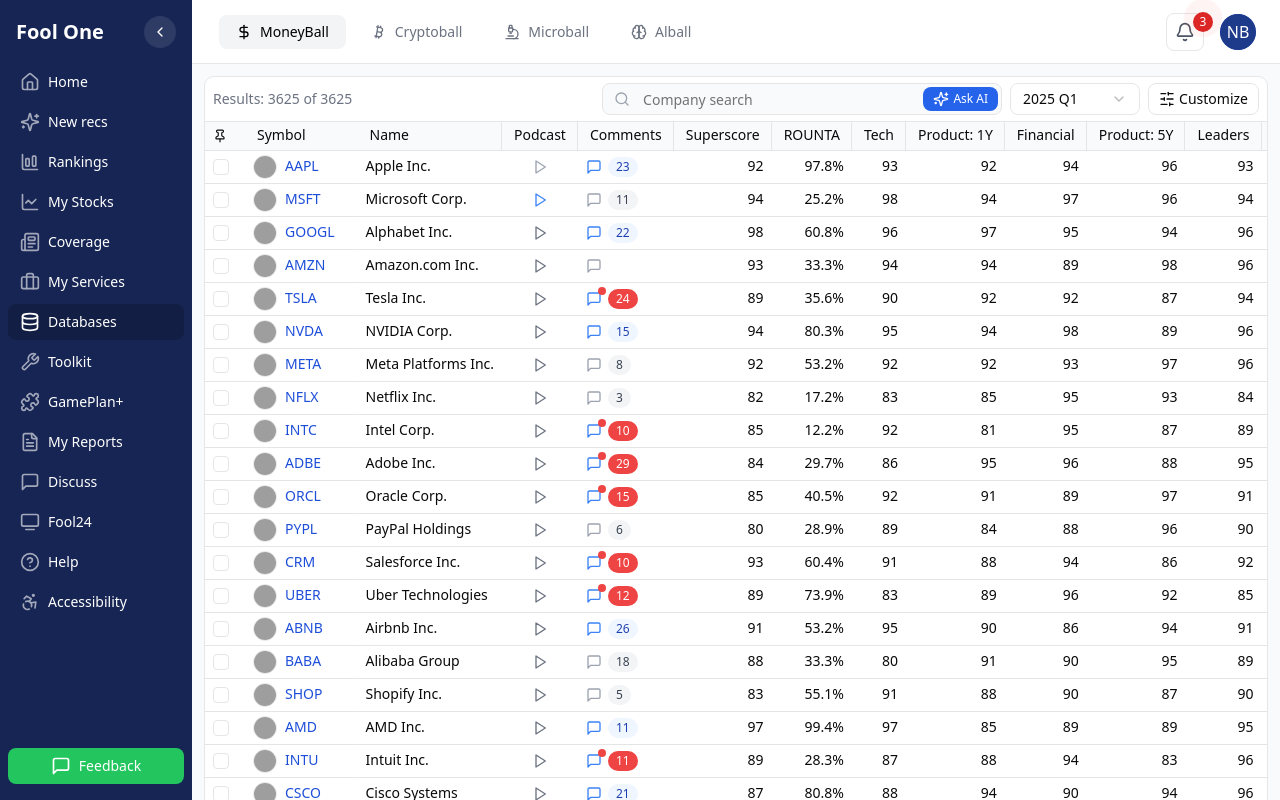
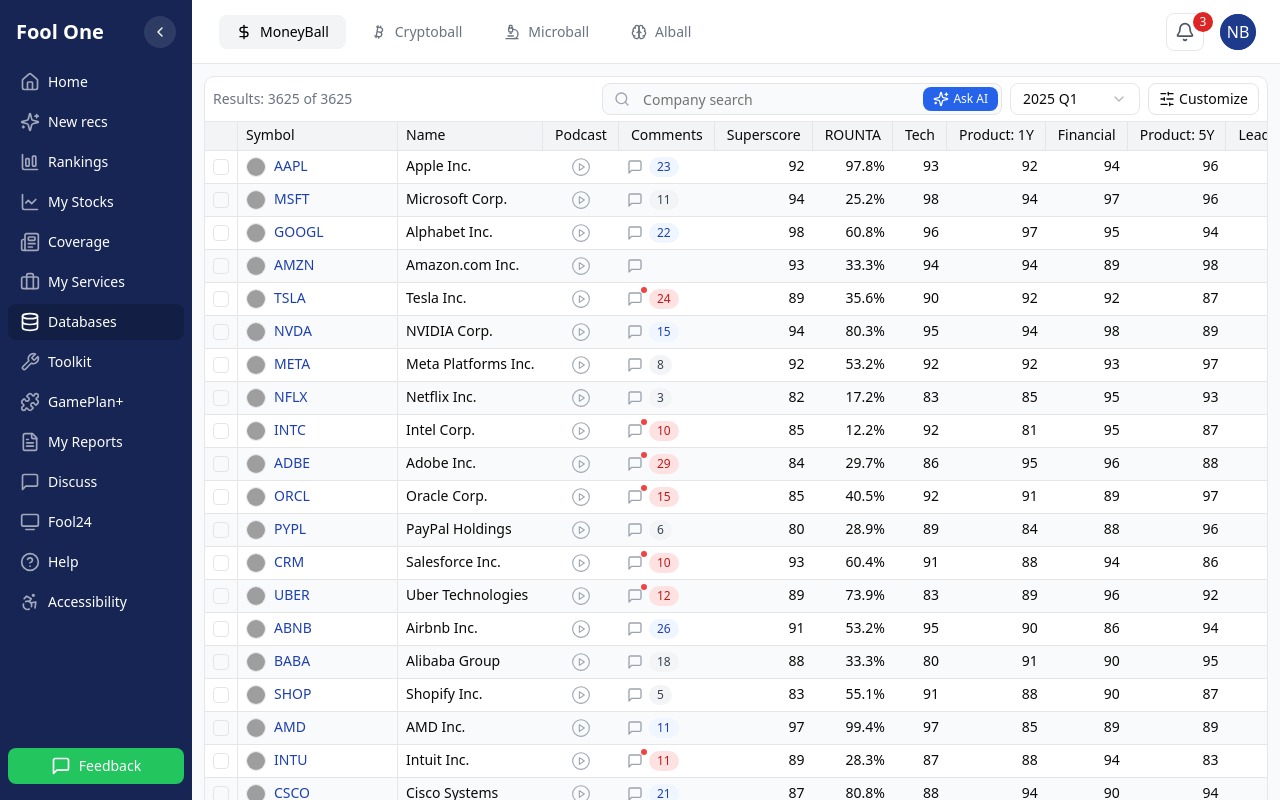
Before and after one commit to NicoBaldowine/tmf-proto, a Next.js app: page /databases/moneyball in a window 1280 px wide. Built offline with nearby package versions, Linux system fonts and the light colour scheme; grey boxes are pictures that could not be loaded.

Commit message:
feat(table): sticky columns, zebra striping, and column width improvements for MoneyballTable. UI/UX polish across table and related components.

```diff
--- a/src/components/database/comments.tsx
+++ b/src/components/database/comments.tsx
@@ -11,12 +11,12 @@ interface CommentsProps {
 
 export function Comments({ count, hasNew = false, hasReplies = false }: CommentsProps) {
   // Determinar el color del icono
-  const iconColor = (hasNew || hasReplies) ? "text-blue-500" : "text-gray-400";
+  const iconColor = (hasNew || hasReplies) ? "text-gray-400" : "text-gray-400";
 
   // Determinar el color del badge
   let badgeColor = "bg-gray-100 text-gray-700";
   if (hasReplies) {
-    badgeColor = "bg-red-500 text-white";
+    badgeColor = "bg-red-100 text-red-700"; // Rojo muy claro con texto rojo oscuro
   } else if (hasNew) {
     badgeColor = "bg-blue-50 text-blue-800"; // Azul claro con texto azul oscuro
   }
@@ -28,7 +28,7 @@ export function Comments({ count, hasNew = false, hasReplies = false }: Comments
 
         {/* Indicador de respuesta (punto rojo) */}
         {hasReplies && (
-          <span className="absolute -top-1 -right-1 h-2 w-2 bg-red-500 rounded-full" />
+          <span className="absolute -top-1 -right-1 h-1.5 w-1.5 bg-red-500 rounded-full" />
         )}
       </div>
 
--- a/src/components/database/moneyball-table.tsx
+++ b/src/components/database/moneyball-table.tsx
@@ -11,7 +11,6 @@ import {
   TableRow,
 } from "@/components/ui/table";
 import { Button } from "@/components/ui/button";
-import { Checkbox } from "@/components/ui/checkbox";
 import {
   Select,
   SelectContent,
@@ -19,15 +18,16 @@ import {
   SelectTrigger,
   SelectValue,
 } from "@/components/ui/select";
-import { Pin, Plus, Check, SlidersHorizontal } from "lucide-react";
+import { Plus, Check, SlidersHorizontal } from "lucide-react";
 import { moneyballStocksMock } from "./mocks/moneyball";
 import { Comments } from "./comments";
 import { CustomTooltip } from "@/components/ui/custom-tooltip";
 import { MoneyballSearchBar } from "./moneyball-searchbar";
 import { Podcast } from "./podcast";
-import { TickerAvatar } from "@/components/ui/ticker-avatar";
 import { CustomizePanel } from "./customize-panel";
 import { cn } from "@/lib/utils";
+import { Checkbox } from "@/components/ui/checkbox";
+import { TickerAvatar } from "@/components/ui/ticker-avatar";
 
 export function MoneyballTable() {
   const [isCustomizePanelOpen, setIsCustomizePanelOpen] = useState(false);
@@ -85,145 +85,162 @@ export function MoneyballTable() {
         <div className="flex-grow overflow-x-auto overflow-y-auto bg-white">
           <Table className="compact-table min-w-[1600px] border-collapse [&_th]:py-2.5 [&_td]:py-2.5 [&_th]:px-4 [&_td]:px-4 relative">
             <TableCaption></TableCaption>
-            <TableHeader className="bg-gray-50 sticky top-0 z-10 h-7">
+            <TableHeader className="bg-gray-100 sticky top-0 z-10 h-7">
               <TableRow className="border-b h-7">
-                <TableHead className="w-10 cursor-help group relative h-7 sticky left-0 bg-gray-50 z-20 p-0">
-                  <Pin className="h-3.5 w-3.5" />
+                <TableHead
+                  className="sticky left-0 z-30 bg-gray-100 border-r border-gray-200"
+                  style={{ minWidth: "30px", width: "30px" }}
+                >
+                  {/* Puedes poner un checkbox para seleccionar todos, o dejar vacío */}
                 </TableHead>
-                <TableHead className="min-w-[120px] group relative text-left sticky left-10 bg-gray-50 z-20 border-r border-gray-200 p-0">
-                  <span className="group-hover:bg-gray-200 p-1 rounded transition-colors">Symbol</span>
+                <TableHead
+                  className="sticky left-[30px] z-20 bg-gray-100 border-r border-gray-200"
+                  style={{ minWidth: "160px", width: "160px" }}
+                >
+                  Symbol
                 </TableHead>
-                <TableHead className="w-[200px] cursor-help group relative bg-gray-50">
-                  <span className="group-hover:bg-gray-200 p-1 rounded transition-colors">Name</span>
-                  <div className="border-r h-full absolute right-0 top-0"></div>
+                <TableHead
+                  className="min-w-[144px] text-left border-r border-gray-200 bg-gray-100"
+                  style={{ width: "144px" }}
+                >
+                  Name
                 </TableHead>
-                <TableHead className="w-[60px] text-center cursor-help group relative bg-gray-50">
+                <TableHead className="w-[60px] text-center cursor-help group relative">
                   <CustomTooltip variant="info" content={<div className="text-xs p-1"><p>Curated episodes offering expert analysis per stock.</p></div>}>
                     <span className="group-hover:bg-gray-200 p-1 rounded transition-colors cursor-pointer">Podcast</span>
                   </CustomTooltip>
                   <div className="border-r h-full absolute right-0 top-0"></div>
                 </TableHead>
-                <TableHead className="w-[90px] text-left group relative bg-gray-50">
+                <TableHead className="w-[90px] text-left group relative">
                   <CustomTooltip variant="discovery" autoShow={true} showDelay={1000} content={<div className="text-xs p-1">Click on comment icons to see what <br />other investors are saying about these stocks.</div>}>
                     <span className="group-hover:bg-gray-200 p-1 rounded transition-colors cursor-pointer">Comments</span>
                   </CustomTooltip>
                   <div className="border-r h-full absolute right-0 top-0"></div>
                 </TableHead>
-                <TableHead className="text-center group relative bg-gray-50">
+                <TableHead className="text-center group relative">
                   <CustomTooltip variant="info" content={<div className="text-xs p-1"><p>Combines financials, tech, product, leadership, and valuation into a single strength score.</p><p className="mt-1 text-gray-400">Updated on 03/31/2025</p></div>}>
                     <span className="group-hover:bg-gray-200 p-1 rounded transition-colors cursor-pointer">Superscore</span>
                   </CustomTooltip>
                   <div className="border-r h-full absolute right-0 top-0"></div>
                 </TableHead>
-                <TableHead className="text-center group relative bg-gray-50">
+                <TableHead className="text-center group relative">
                   <CustomTooltip variant="info" content={<div className="text-xs p-1"><p>Measures how well a company uses physical assets to generate cash, excluding debt.</p><p className="mt-1 text-gray-400">Updated on 03/31/2025</p></div>}>
                     <span className="group-hover:bg-gray-200 p-1 rounded transition-colors cursor-pointer">ROUNTA</span>
                   </CustomTooltip>
                   <div className="border-r h-full absolute right-0 top-0"></div>
                 </TableHead>
-                <TableHead className="text-center group relative bg-gray-50">
+                <TableHead className="text-center group relative">
                   <CustomTooltip variant="info" content={<div className="text-xs p-1"><p>Evaluates core tech, AI, and innovation strength within the industry.</p><p className="mt-1 text-gray-400">Updated on 03/31/2025</p></div>}>
                     <span className="group-hover:bg-gray-200 p-1 rounded transition-colors cursor-pointer">Tech</span>
                   </CustomTooltip>
                   <div className="border-r h-full absolute right-0 top-0"></div>
                 </TableHead>
-                <TableHead className="text-center group relative bg-gray-50">
+                <TableHead className="text-center group relative">
                   <CustomTooltip variant="info" content={<div className="text-xs p-1"><p>Analyzes product launches, partnerships, and sentiment over the past year.</p><p className="mt-1 text-gray-400">Updated on 03/31/2025</p></div>}>
                     <span className="group-hover:bg-gray-200 p-1 rounded transition-colors cursor-pointer">Product: 1Y</span>
                   </CustomTooltip>
                   <div className="border-r h-full absolute right-0 top-0"></div>
                 </TableHead>
-                <TableHead className="text-center group relative bg-gray-50">
+                <TableHead className="text-center group relative">
                   <CustomTooltip variant="info" content={<div className="text-xs p-1"><p>Financial strength and stability metrics.</p><p className="mt-1 text-gray-400">Updated on 03/31/2025</p></div>}>
                     <span className="group-hover:bg-gray-200 p-1 rounded transition-colors cursor-pointer">Financial</span>
                   </CustomTooltip>
                   <div className="border-r h-full absolute right-0 top-0"></div>
                 </TableHead>
-                <TableHead className="text-center group relative bg-gray-50">
+                <TableHead className="text-center group relative">
                   <CustomTooltip variant="info" content={<div className="text-xs p-1"><p>Evaluates long-term product strength based on quality, innovation, and competitiveness.</p><p className="mt-1 text-gray-400">Updated on 03/31/2025</p></div>}>
                     <span className="group-hover:bg-gray-200 p-1 rounded transition-colors cursor-pointer">Product: 5Y</span>
                   </CustomTooltip>
                   <div className="border-r h-full absolute right-0 top-0"></div>
                 </TableHead>
-                <TableHead className="text-center group relative bg-gray-50">
+                <TableHead className="text-center group relative">
                   <CustomTooltip variant="info" content={<div className="text-xs p-1"><p>Measures leadership through performance, returns, and decision-making.</p><p className="mt-1 text-gray-400">Updated on 03/31/2025</p></div>}>
                     <span className="group-hover:bg-gray-200 p-1 rounded transition-colors cursor-pointer">Leaders</span>
                   </CustomTooltip>
                   <div className="border-r h-full absolute right-0 top-0"></div>
                 </TableHead>
-                <TableHead className="text-center group relative bg-gray-50">
+                <TableHead className="text-center group relative">
                   <CustomTooltip variant="info" content={<div className="text-xs p-1"><p>Analyzes recent price trends to reflect market momentum.</p><p className="mt-1 text-gray-400">Updated on 03/31/2025</p></div>}>
                     <span className="group-hover:bg-gray-200 p-1 rounded transition-colors cursor-pointer">Surge</span>
                   </CustomTooltip>
                   <div className="border-r h-full absolute right-0 top-0"></div>
                 </TableHead>
-                <TableHead className="text-center group relative bg-gray-50">
+                <TableHead className="text-center group relative">
                   <CustomTooltip variant="info" content={<div className="text-xs p-1"><p>Assesses growth at a fair price—higher means better value.</p><p className="mt-1 text-gray-400">Updated on 03/31/2025</p></div>}>
                     <span className="group-hover:bg-gray-200 p-1 rounded transition-colors cursor-pointer">GARP</span>
                   </CustomTooltip>
                   <div className="border-r h-full absolute right-0 top-0"></div>
                 </TableHead>
-                <TableHead className="text-center group relative bg-gray-50">
+                <TableHead className="text-center group relative">
                   <CustomTooltip variant="info" content={<div className="text-xs p-1"><p>Rates AI quality, impact, and infrastructure strength.</p><p className="mt-1 text-gray-400">Updated on 03/31/2025</p></div>}>
                     <span className="group-hover:bg-gray-200 p-1 rounded transition-colors cursor-pointer">AI</span>
                   </CustomTooltip>
                   <div className="border-r h-full absolute right-0 top-0"></div>
                 </TableHead>
-                <TableHead className="text-center cursor-help group relative bg-gray-50">
+                <TableHead className="text-center cursor-help group relative">
                   <span className="group-hover:bg-gray-200 p-1 rounded transition-colors cursor-pointer">Price</span>
                   <div className="border-r h-full absolute right-0 top-0"></div>
                 </TableHead>
-                <TableHead className="text-center cursor-help group relative bg-gray-50">
+                <TableHead className="text-center cursor-help group relative">
                   <span className="group-hover:bg-gray-200 p-1 rounded transition-colors cursor-pointer">PayScore</span>
                   <div className="border-r h-full absolute right-0 top-0"></div>
                 </TableHead>
-                <TableHead className="text-center cursor-help group relative bg-gray-50">
+                <TableHead className="text-center cursor-help group relative">
                   <span className="group-hover:bg-gray-200 p-1 rounded transition-colors cursor-pointer">Industry</span>
                   <div className="border-r h-full absolute right-0 top-0"></div>
                 </TableHead>
-                <TableHead className="text-center cursor-help group relative bg-gray-50">
+                <TableHead className="text-center cursor-help group relative">
                   <span className="group-hover:bg-gray-200 p-1 rounded transition-colors cursor-pointer">Market Cap</span>
                   <div className="border-r h-full absolute right-0 top-0"></div>
                 </TableHead>
-                <TableHead className="text-center cursor-help group relative bg-gray-50">
+                <TableHead className="text-center cursor-help group relative">
                   <span className="group-hover:bg-gray-200 p-1 rounded transition-colors cursor-pointer">Quant: 5Y</span>
                   <div className="border-r h-full absolute right-0 top-0"></div>
                 </TableHead>
-                <TableHead className="text-center cursor-help group relative bg-gray-50">
+                <TableHead className="text-center cursor-help group relative">
                   <span className="group-hover:bg-gray-200 p-1 rounded transition-colors cursor-pointer">Investing Type</span>
                   <div className="border-r h-full absolute right-0 top-0"></div>
                 </TableHead>
-                <TableHead className="text-center cursor-help group relative bg-gray-50">
+                <TableHead className="text-center cursor-help group relative">
                   <span className="group-hover:bg-gray-200 p-1 rounded transition-colors cursor-pointer">Div. Yield</span>
                   <div className="border-r h-full absolute right-0 top-0"></div>
                 </TableHead>
-                <TableHead className="text-center cursor-help group relative bg-gray-50">
+                <TableHead className="text-center cursor-help group relative">
                   <span className="group-hover:bg-gray-200 p-1 rounded transition-colors cursor-pointer">GAPTA</span>
                   <div className="border-r h-full absolute right-0 top-0"></div>
                 </TableHead>
-                <TableHead className="text-center group relative bg-gray-50">
+                <TableHead className="text-center group relative">
                   <span className="group-hover:bg-gray-200 p-1 rounded transition-colors cursor-pointer">Follow</span>
                 </TableHead>
               </TableRow>
             </TableHeader>
             <TableBody>
-              {moneyballStocksMock.map((stock) => (
-                <TableRow key={stock.id}>
-                  <TableCell className="w-10 text-center sticky left-0 bg-white z-20 p-0">
+              {moneyballStocksMock.map((stock, idx) => (
+                <TableRow key={stock.id} className={idx % 2 === 1 ? "bg-gray-50" : "bg-white"}>
+                  <TableCell
+                    className="sticky left-0 z-30 bg-inherit border-r border-gray-200"
+                    style={{ minWidth: "30px", width: "30px" }}
+                  >
                     <Checkbox />
                   </TableCell>
-                  <TableCell className="min-w-[120px] font-medium sticky left-10 bg-white z-20 border-r border-gray-200 p-0">
+                  <TableCell
+                    className="sticky left-[30px] z-20 bg-inherit border-r border-gray-200"
+                    style={{ minWidth: "160px", width: "160px" }}
+                  >
                     <div className="flex items-center gap-2">
                       <TickerAvatar symbol={stock.symbol} logoUrl={stock.logoUrl} size="s" />
-                      <span className="text-blue-700 cursor-pointer hover:text-blue-800 transition-colors">
+                      <span className="text-blue-800 font-medium cursor-pointer hover:text-blue-900 transition-colors select-text">
                         {stock.symbol}
                       </span>
                     </div>
                   </TableCell>
-                  <TableCell className="w-[200px] text-left bg-white">
+                  <TableCell
+                    className="min-w-[144px] text-left"
+                    style={{ width: "144px" }}
+                  >
                     {stock.name}
                   </TableCell>
-                  <TableCell className="w-[60px] text-center bg-white">
+                  <TableCell className="w-[60px] text-center">
                     <div className="flex justify-center">
                       {stock.id === "1" ? (
                         <Podcast listened />
@@ -234,7 +251,7 @@ export function MoneyballTable() {
                       )}
                     </div>
                   </TableCell>
-                  <TableCell className="w-[90px] text-left bg-white">
+                  <TableCell className="w-[90px] text-left">
                     <div className="flex justify-start">
                       <CustomTooltip
                         variant="info"
@@ -256,17 +273,17 @@ export function MoneyballTable() {
                       </CustomTooltip>
                     </div>
                   </TableCell>
-                  <TableCell className="text-right bg-white">{stock.superscore}</TableCell>
-                  <TableCell className="text-right bg-white">{formatPercent(stock.ROUNTA)}</TableCell>
-                  <TableCell className="text-right bg-white">{stock.tech}</TableCell>
-                  <TableCell className="text-right bg-white">{stock.product1Y}</TableCell>
-                  <TableCell className="text-right bg-white">{stock.financial}</TableCell>
-                  <TableCell className="text-right bg-white">{stock.product5Y}</TableCell>
-                  <TableCell className="text-right bg-white">{stock.leaders}</TableCell>
-                  <TableCell className="text-right bg-white">{stock.surge}</TableCell>
-                  <TableCell className="text-right bg-white">{stock.garp}</TableCell>
-                  <TableCell className="text-right bg-white">{stock.ai}</TableCell>
-                  <TableCell className="text-right bg-white">
+                  <TableCell className="text-right">{stock.superscore}</TableCell>
+                  <TableCell className="text-right">{formatPercent(stock.ROUNTA)}</TableCell>
+                  <TableCell className="text-right">{stock.tech}</TableCell>
+                  <TableCell className="text-right">{stock.product1Y}</TableCell>
+                  <TableCell className="text-right">{stock.financial}</TableCell>
+                  <TableCell className="text-right">{stock.product5Y}</TableCell>
+                  <TableCell className="text-right">{stock.leaders}</TableCell>
+                  <TableCell className="text-right">{stock.surge}</TableCell>
+                  <TableCell className="text-right">{stock.garp}</TableCell>
+                  <TableCell className="text-right">{stock.ai}</TableCell>
+                  <TableCell className="text-right">
                     {(() => {
                       const priceValFromStock = stock.price;
 
@@ -284,16 +301,16 @@ export function MoneyballTable() {
                       return 'N/A';
                     })()}
                   </TableCell>
-                  <TableCell className="text-right bg-white">
+                  <TableCell className="text-right">
                     {typeof stock.payScore === 'string' ? stock.payScore : `${stock.payScore}%`}
                   </TableCell>
-                  <TableCell className="text-left bg-white">{stock.industry}</TableCell>
-                  <TableCell className="text-right bg-white">{stock.marketCap}</TableCell>
-                  <TableCell className="text-right bg-white">{stock.quant5Y}</TableCell>
-                  <TableCell className="text-left bg-white">{stock.investingType}</TableCell>
-                  <TableCell className="text-right bg-white">{stock.divYield}%</TableCell>
-                  <TableCell className="text-right bg-white">{stock.gapta}%</TableCell>
-                  <TableCell className="text-center bg-white">
+                  <TableCell className="text-left">{stock.industry}</TableCell>
+                  <TableCell className="text-right">{stock.marketCap}</TableCell>
+                  <TableCell className="text-right">{stock.quant5Y}</TableCell>
+                  <TableCell className="text-left">{stock.investingType}</TableCell>
+                  <TableCell className="text-right">{stock.divYield}%</TableCell>
+                  <TableCell className="text-right">{stock.gapta}%</TableCell>
+                  <TableCell className="text-center">
                     <Button
                       variant="ghost"
                       size="icon"
--- a/src/components/database/podcast.tsx
+++ b/src/components/database/podcast.tsx
@@ -1,6 +1,6 @@
 "use client";
 
-import { Play } from "lucide-react";
+import { CirclePlay } from "lucide-react";
 import React from "react";
 
 interface PodcastProps {
@@ -10,11 +10,11 @@ interface PodcastProps {
 
 export function Podcast({ listened = false, isNew = false }: PodcastProps) {
   // Determine icon color based on props
-  const iconColor = listened ? "text-gray-400" : isNew ? "text-blue-500" : "text-gray-500";
+  const iconColor = "text-gray-400";
 
   return (
     <div className="flex items-center group cursor-pointer transition-opacity hover:opacity-80 relative">
-      <Play className={`h-4 w-4 ${iconColor} group-hover:scale-110 transition-transform`} />
+      <CirclePlay className={`w-5 h-5 ${iconColor}`} strokeWidth={1.3} />
     </div>
   );
 }
--- a/src/components/ui/ticker-avatar.tsx
+++ b/src/components/ui/ticker-avatar.tsx
@@ -10,7 +10,7 @@ interface TickerAvatarProps {
 }
 
 const sizeClasses = {
-  s: "w-6 h-6 text-xs",   // 24x24
+  s: "w-5 h-5 text-xs",   // 20x20
   m: "w-8 h-8 text-sm",   // 32x32
   l: "w-12 h-12 text-base" // 48x48
 };
```
Also changed, not shown: src/components/database/MoneyballSymbolCell.tsx (added, +23 -0 lines), src/components/ui/notifications.tsx (+5 -2 lines).
